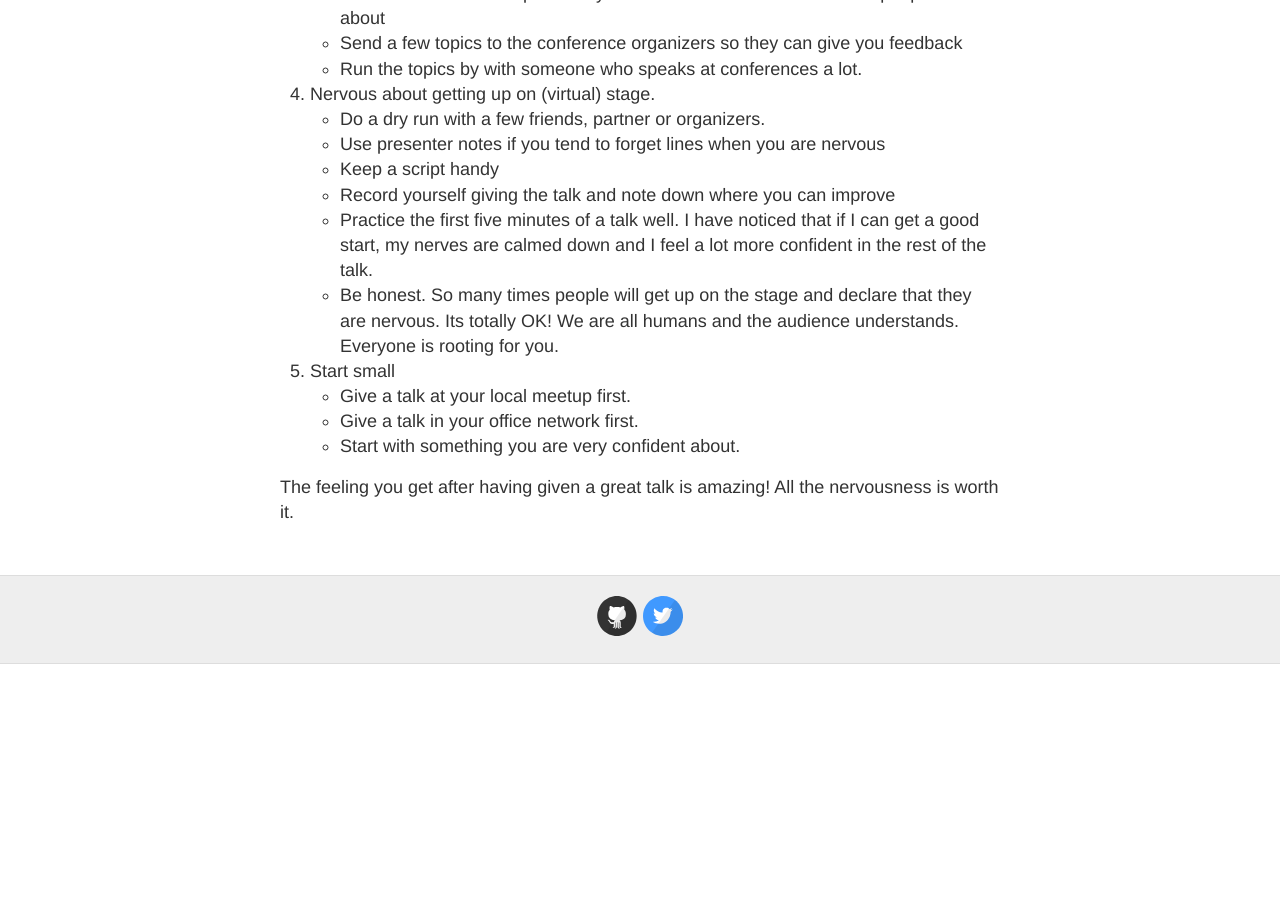
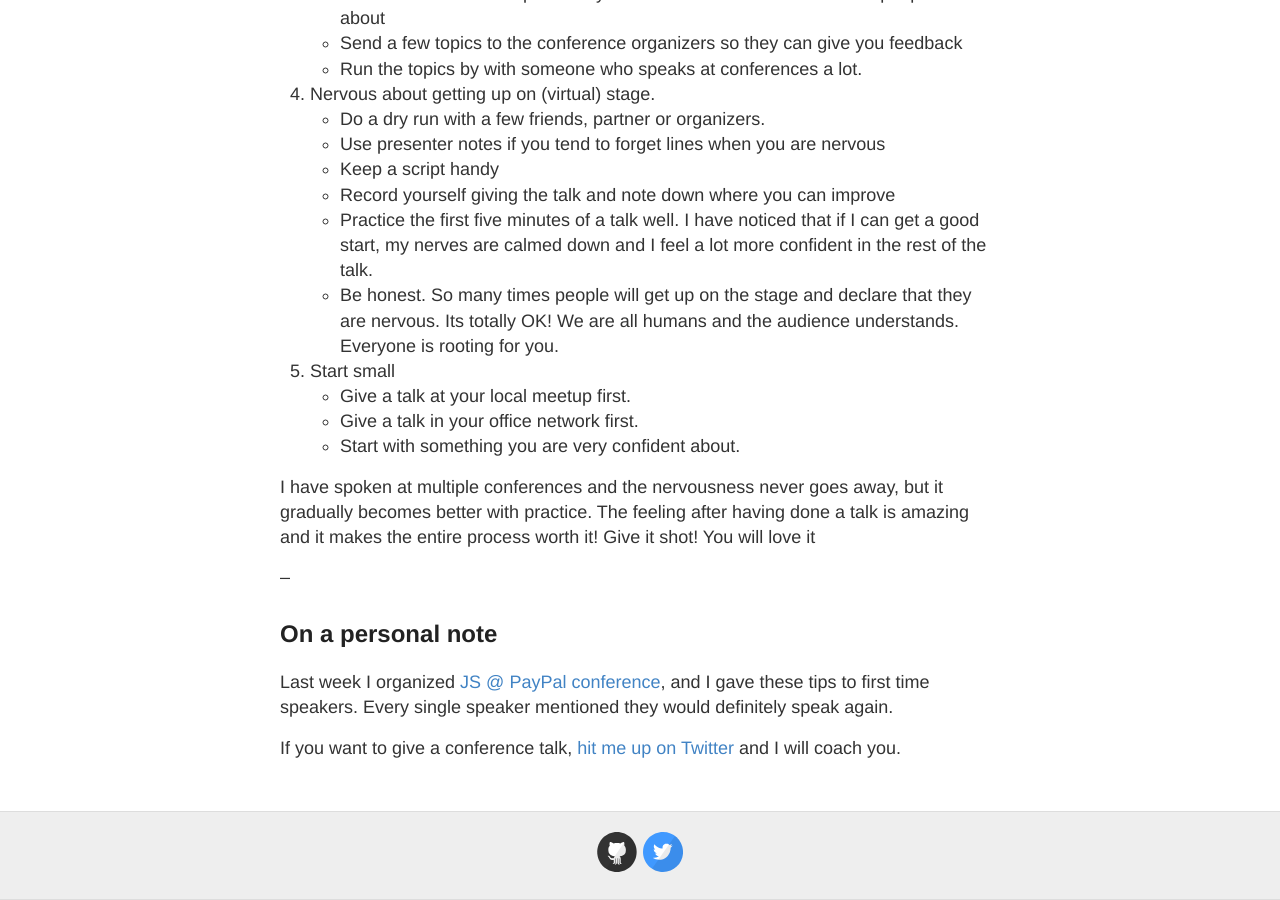
Before and after one commit to shrutikapoor08/blogs, a Jekyll site: the page built from JSByte/tips-on-public-speaking.MD, in a window 1280 px wide and 900 px high, scrolled down 706 px. Built offline with Jekyll 4.4.1, drawn with Linux system fonts in a browser that asks for light colours; our own code applies the rules of GitHub Pages for plain Markdown files; before the commit the page ends 1370 px from its top, so only the background shows below that.

Commit message:
Update tips-on-public-speaking.MD

```diff
--- a/JSByte/tips-on-public-speaking.MD
+++ b/JSByte/tips-on-public-speaking.MD
@@ -31,4 +31,11 @@
   - Start with something you are very confident about.
 
 
-The feeling you get after having given a great talk is amazing! All the nervousness is worth it.
+I have spoken at multiple conferences and the nervousness never goes away, but it gradually becomes better with practice. The feeling after having done a talk is amazing and it makes the entire process worth it! Give it shot! You will love it
+
+--
+## On a personal note
+
+Last week I organized [JS @ PayPal conference](https://www.youtube.com/channel/UCvNxReTAQudFN4RQth9r_6A), and I gave these tips to first time speakers. Every single  speaker mentioned they would definitely speak again.
+
+If you want to give a conference talk, [hit me up on Twitter](https://twitter.com/shrutikapoor08) and I will coach you.
```
